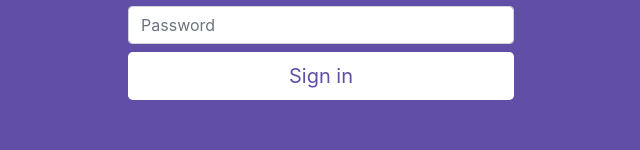
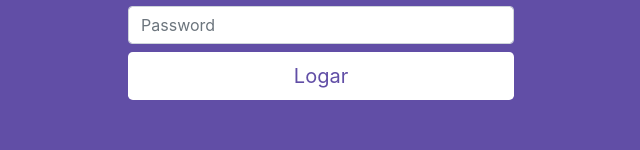
Before and after one commit to ljeferson/cursoReactJS_evento, a React (Create React App) app in the folder eventos/: page / in a window 1280 px wide. Shown: the part 299-449 px from the top of the page, without its empty margins (319-959 px from the left). Built offline with nearby package versions, Linux system fonts and the light colour scheme.

Commit message:
aula 7 incompleto - ínicio de logar()

```diff
--- a/eventos/src/view/login/index.js
+++ b/eventos/src/view/login/index.js
@@ -1,7 +1,12 @@
-import React from 'react';
+import React, {useState} from 'react';
 import './login.css'
 
 function Login(){
+
+    function logar(){
+        alert('Vamos logar!!');
+    }
+
     return(
         <div className="login-content d-flex align-items-center">
                 <form className="form-signin mx-auto">
@@ -12,7 +17,7 @@ function Login(){
 
                     <input type="password" id="inputPassword" class="form-control my-2" placeholder="Password"/>
 
-                    <button className="btn btn-lg btn-block btn-login" type="submit">Sign in</button>
+                    <button onClick={logar} className="btn btn-lg btn-block btn-login" type="button">Logar</button>
 
                     <div className="msg-login text-white text-center my-5">
                         <span><strong>WoW! </strong>Você está conectado! &#128526; </span>
```
